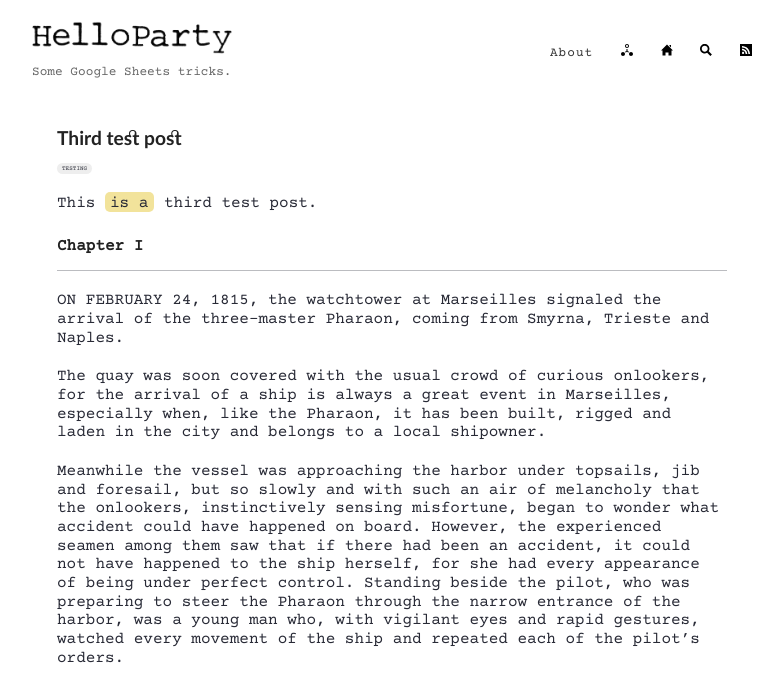
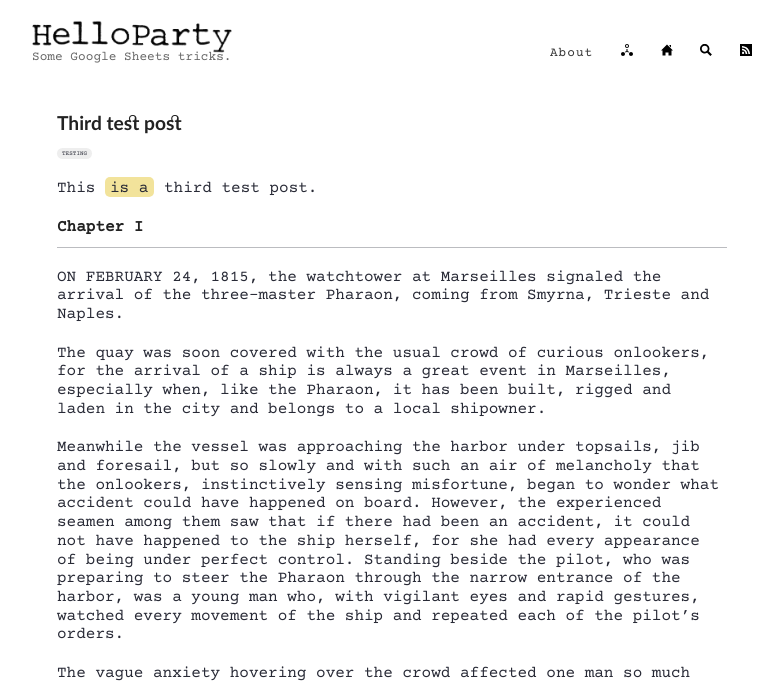
Before and after one commit to hello-party/hello-party-old.github.io, a Jekyll site: the page built from _posts/2021-02-06-third-test.md, in a window 1280 px wide. Shown: the top 683 px of the page, without its empty margins (248-1031 px from the left). Built offline with Jekyll 4.4.1, drawn with Linux system fonts in a browser that asks for light colours.

Commit message:
Update style.scss

```diff
--- a/assets/style.scss
+++ b/assets/style.scss
@@ -72,7 +72,7 @@ h1, h2, h3, h4, h5, h6 {
   font-family: $mono;
   color: $darkerGray;
   font-weight: bold;
-  line-height: 1.7;
+  line-height: 14pt;
   margin: 1em 0 15px;
   padding: 0;
   text-align: left;
```
